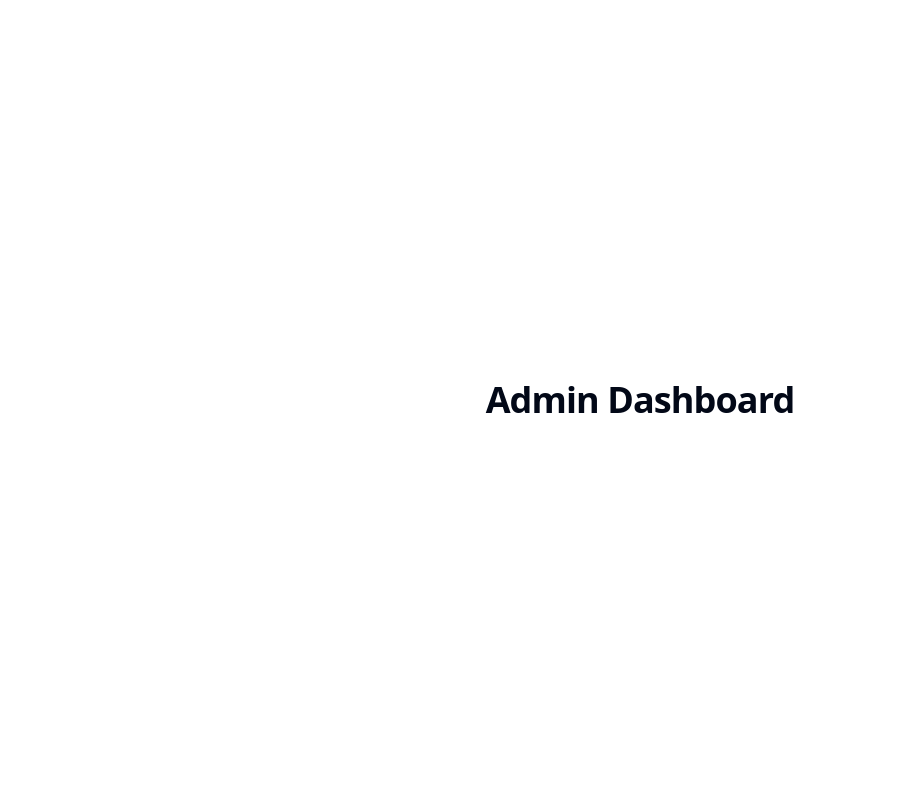
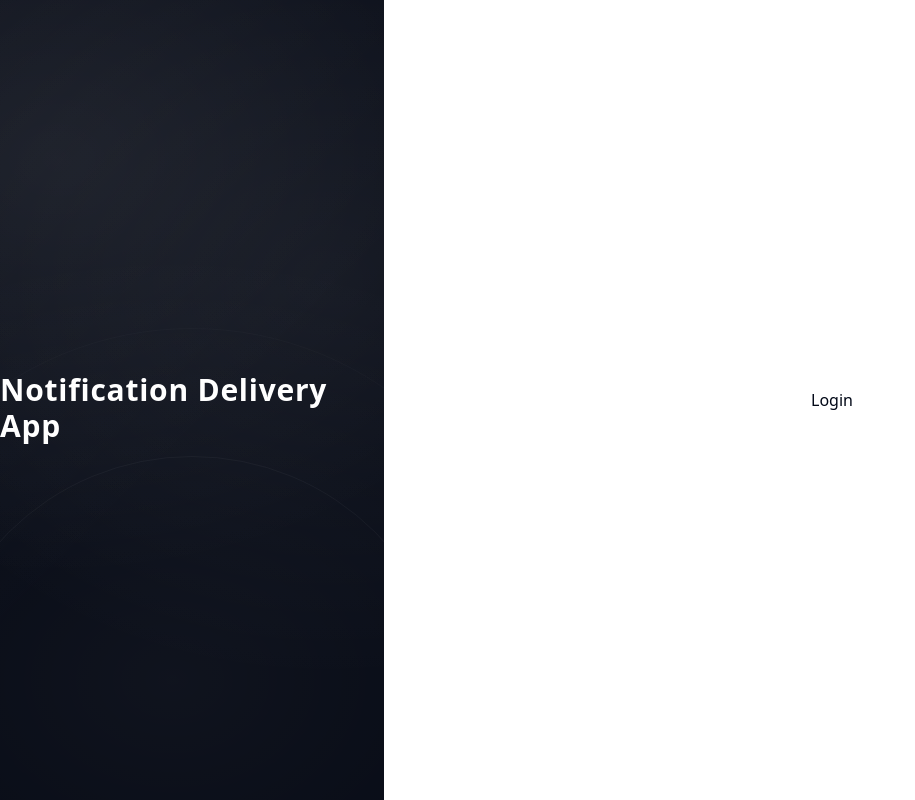
Before and after one commit to murillo-nahas/notification-delivery-app, a React app in the folder apps/admin/: page /login in a window 1280 px wide. Shown: the whole page, without its empty margins (0-915 px from the left). Built offline with nearby package versions, Linux system fonts and the light colour scheme; the HTML template or start-up script is replaced by a standard one.

Commit message:
feat: create basic pages layout and routing

```diff
--- a/apps/admin/src/App.tsx
+++ b/apps/admin/src/App.tsx
@@ -1,5 +1,19 @@
-import Dashboard from '@/pages/Dashboard';
+import { BrowserRouter, Routes, Route } from 'react-router';
+import Dashboard from './pages/Dashboard';
+import Login from './pages/auth/Login';
+import Register from './pages/auth/Register';
+import NotFound from './pages/NotFound';
 
-export default function App(): JSX.Element {
-  return <Dashboard />;
+export default function App() {
+  return (
+    <BrowserRouter>
+      <Routes>
+        <Route path="/login" element={<Login />} />
+        <Route path="/register" element={<Register />} />
+        <Route path="/dashboard" element={<Dashboard />} />
+
+        <Route path="*" element={<NotFound />} />
+      </Routes>
+    </BrowserRouter>
+  )
 }
--- a/apps/admin/src/pages/Dashboard.tsx
+++ b/apps/admin/src/pages/Dashboard.tsx
@@ -1,7 +1,7 @@
-export default function Dashboard(): JSX.Element {
+export default function Dashboard() {
   return (
-    <main className="flex min-h-screen items-center justify-center">
-      <h1 className="text-4xl font-bold tracking-tight">Admin Dashboard</h1>
-    </main>
-  );
+    <div>
+      <h1>Dashboard</h1>
+    </div>
+  )
 }
--- /dev/null
+++ b/apps/admin/src/pages/NotFound.tsx
@@ -0,0 +1,7 @@
+export default function NotFound() {
+  return (
+    <div>
+      <h1>404 Not Found</h1>
+    </div>
+  )
+}
--- /dev/null
+++ b/apps/admin/src/pages/auth/Login.tsx
@@ -0,0 +1,9 @@
+import { AuthLayout } from "./components/AuthLayout";
+
+export default function Login() {
+  return (
+    <AuthLayout>
+      <h1>Login</h1>
+    </AuthLayout>
+  )
+}
--- /dev/null
+++ b/apps/admin/src/pages/auth/Register.tsx
@@ -0,0 +1,9 @@
+import { AuthLayout } from "./components/AuthLayout";
+
+export default function Register() {
+  return (
+    <AuthLayout>
+      <h1>Login</h1>
+    </AuthLayout>
+  )
+}
--- /dev/null
+++ b/apps/admin/src/pages/auth/components/AuthLayout.tsx
@@ -0,0 +1,29 @@
+export function AuthLayout({ children }: { children: React.ReactNode }) {
+  return (
+    <div className="flex min-h-screen">
+      <div className="relative w-[30%] overflow-hidden bg-gray-950 flex items-center justify-center">
+        <div
+          className="absolute inset-0 opacity-100"
+          style={{
+            backgroundImage: `
+              radial-gradient(900px 700px at 15% 20%, rgba(255,255,255,0.07) 0%, rgba(255,255,255,0.00) 60%),
+              radial-gradient(800px 650px at 85% 35%, rgba(255,255,255,0.06) 0%, rgba(255,255,255,0.00) 62%),
+              radial-gradient(950px 720px at 45% 85%, rgba(255,255,255,0.05) 0%, rgba(255,255,255,0.00) 60%),
+              linear-gradient(135deg, rgba(255,255,255,0.04) 0%, rgba(255,255,255,0.00) 55%)
+            `,
+          }}
+        />
+
+        <div className="absolute -bottom-44 left-1/2 h-[520px] w-[520px] -translate-x-1/2 rounded-full border border-white/10 opacity-40" />
+        <div className="absolute -bottom-52 left-1/2 h-[680px] w-[680px] -translate-x-1/2 rounded-full border border-white/5 opacity-40" />
+
+        <div className="flex items-center justify-center flex-col">
+          <h1 className="mt-4 relative text-3xl font-semibold text-white tracking-wide">
+            Notification Delivery App
+          </h1>
+        </div>
+      </div>
+      <div className="w-[70%] flex items-center justify-center">{children}</div>
+    </div>
+  );
+}
```
